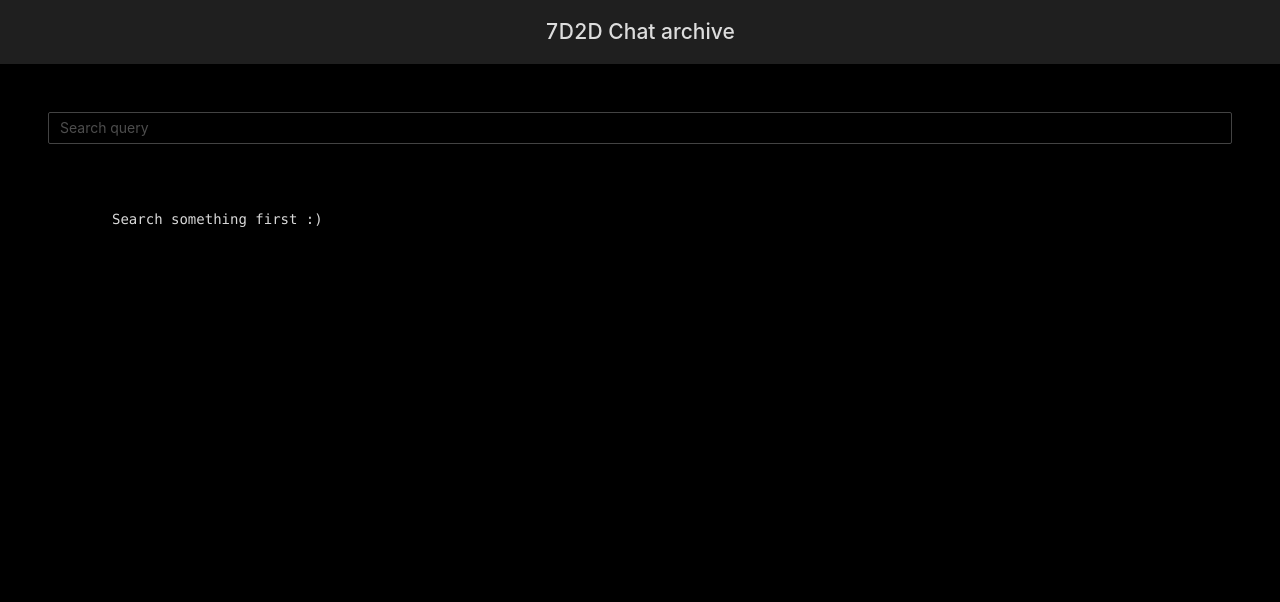
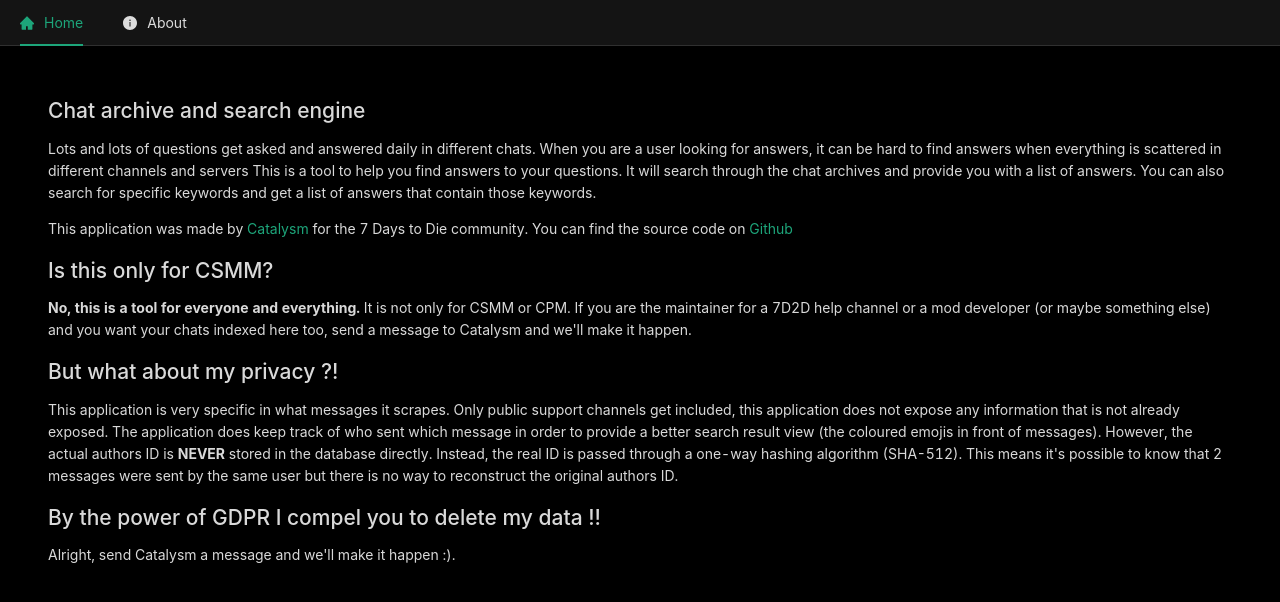
Before and after one commit to niekcandaele/chat-archiver, a React (Create React App) app in the folder web/: page /about in a window 1280 px wide. Shown: the top 602 px of the page. Built offline with nearby package versions, Linux system fonts and the light colour scheme.

Commit message:
feat: add about page

```diff
--- a/web/package.json
+++ b/web/package.json
@@ -16,6 +16,7 @@
     "craco-less": "^2.0.0",
     "react": "^17.0.2",
     "react-dom": "^17.0.2",
+    "react-router-dom": "^6.2.2",
     "react-scripts": "5.0.0",
     "styled-components": "^5.3.3",
     "typescript": "^4.6.2",
--- a/web/src/App.tsx
+++ b/web/src/App.tsx
@@ -1,27 +1,46 @@
 import './App.less';
 
-import { Layout } from 'antd';
-import React from 'react';
+import { HomeFilled, InfoCircleFilled } from '@ant-design/icons';
+import { Layout, Menu } from 'antd';
+import React, { useState } from 'react';
+import { Link, Route, Routes } from 'react-router-dom';
 import styled from 'styled-components';
 
-import { Search } from './components/search';
+import { About } from './pages/about';
+import { Search } from './pages/search';
 
-const { Header, Content } = Layout;
+const { Header, Content, Footer } = Layout;
 
+const { SubMenu } = Menu;
 const SpaceWrapper = styled.div`
   padding: 3rem;
-`
+`;
 
 function App() {
+  const [current, setCurrent] = useState<string>("home");
+
+  const handleClick = (e: any) => {
+    console.log("click ", e);
+    setCurrent(e.key);
+  };
+
   return (
     <div className="App">
       <Layout>
-        <Header>
-          <h1>7D2D Chat archive</h1>
-        </Header>
+        <Menu onClick={handleClick} selectedKeys={[current]} mode="horizontal">
+          <Menu.Item key="home" icon={<HomeFilled />}>
+            <Link to="/">Home</Link>
+          </Menu.Item>
+          <Menu.Item key="about" icon={<InfoCircleFilled />}>
+            <Link to="/about">About</Link>
+          </Menu.Item>
+        </Menu>
         <Content>
           <SpaceWrapper>
-            <Search />
+            <Routes>
+              <Route path="/" element={<Search />} />
+              <Route path="/about" element={<About />} />
+            </Routes>
           </SpaceWrapper>
         </Content>
       </Layout>
--- a/web/src/components/output.tsx
+++ b/web/src/components/output.tsx
@@ -1,8 +1,8 @@
 import { Collapse } from 'antd';
 import React, { ReactElement, useState } from 'react';
 
+import { ISearchResult } from '../pages/search';
 import { ChatTimeline } from './chatTimeline';
-import { ISearchResult } from './search';
 
 const { Panel } = Collapse;
 
--- a/web/src/index.tsx
+++ b/web/src/index.tsx
@@ -1,12 +1,17 @@
+import './index.css';
+
 import React from 'react';
 import ReactDOM from 'react-dom';
-import './index.css';
+import { BrowserRouter } from 'react-router-dom';
+
 import App from './App';
 import reportWebVitals from './reportWebVitals';
 
 ReactDOM.render(
   <React.StrictMode>
-    <App />
+    <BrowserRouter>
+      <App />
+    </BrowserRouter>
   </React.StrictMode>,
   document.getElementById('root')
 );
--- /dev/null
+++ b/web/src/pages/about.tsx
@@ -0,0 +1,65 @@
+import React, { ReactElement, useState } from 'react';
+import styled from 'styled-components';
+
+const AboutDiv = styled.div`
+  text-align: left;
+`
+
+export function About() {
+  return (
+    <AboutDiv>
+      <h1>Chat archive and search engine</h1>
+      <p>
+        Lots and lots of questions get asked and answered daily in different
+        chats. When you are a user looking for answers, it can be hard to find
+        answers when everything is scattered in different channels and servers
+        This is a tool to help you find answers to your questions. It will
+        search through the chat archives and provide you with a list of answers.
+        You can also search for specific keywords and get a list of answers that
+        contain those keywords.
+      </p>
+
+      <p>
+        This application was made by{" "}
+        <a href="https://catalysm.net" target="_blank" rel="noreferrer">
+          Catalysm
+        </a>{" "}
+        for the 7 Days to Die community. You can find the source code on{" "}
+        <a
+          href="https://github.com/niekcandaele/chat-archiver"
+          target="_blank"
+          rel="noreferrer"
+        >
+          Github
+        </a>
+      </p>
+
+      <h2>Is this only for CSMM?</h2>
+
+      <p>
+        <strong>No, this is a tool for everyone and everything.</strong> It is not only for CSMM or CPM. If you are the maintainer for a 7D2D help channel or a mod developer (or maybe something else) and you want your chats indexed here too,
+        send a message to Catalysm and we'll make it happen.
+
+        </p>
+
+      <h2>But what about my privacy ?!</h2>
+
+      <p>
+        This application is very specific in what messages it scrapes.
+        Only public support channels get included, this application does not expose any information that is not already exposed.
+
+        The application does keep track of who sent which message in order to provide a better search result view (the coloured emojis in front of messages).
+        However, the actual authors ID is <strong>NEVER</strong> stored in the database directly.
+        Instead, the real ID is passed through a one-way hashing algorithm (SHA-512). This means it's possible to know that 2 messages were sent by the same user but there is no way to reconstruct the original authors ID.
+      </p>
+
+
+      <h2>By the power of GDPR I compel you to delete my data !!</h2>
+
+      <p>
+        Alright, send Catalysm a message and we'll make it happen :).
+      </p>
+
+    </AboutDiv>
+  );
+}
--- a/web/src/components/search.tsx
+++ b/web/src/pages/search.tsx
@@ -2,7 +2,7 @@ import { Input } from 'antd';
 import React, { ReactElement, useState } from 'react';
 import styled from 'styled-components';
 
-import { Output } from './output';
+import { Output } from '../components/output';
 
 const OutputContainer = styled.pre`
   padding: 4rem;
```
Also changed, not shown: 1 other file (tests, documents, lock files or other folders).
